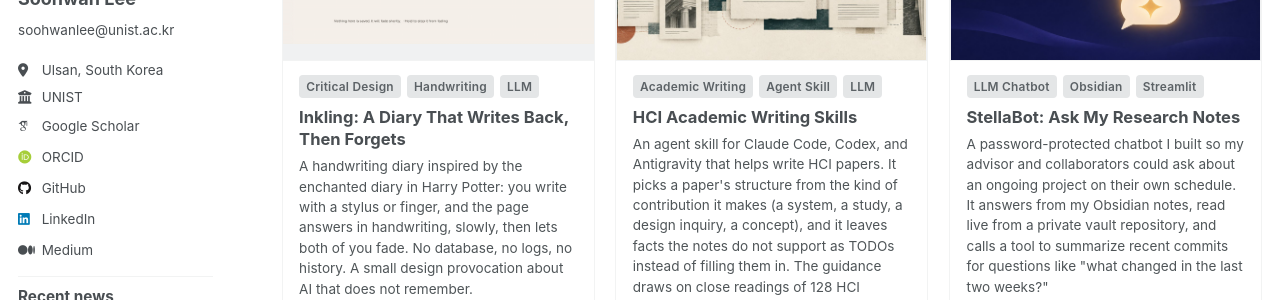
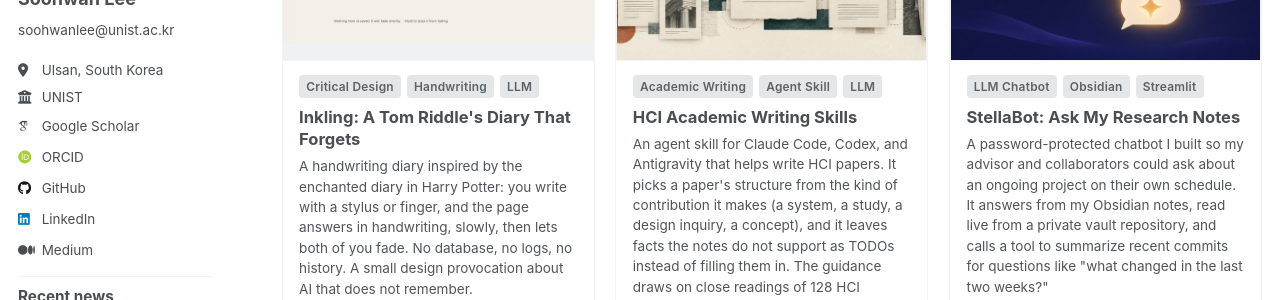
Before and after one commit to Soohwan-Lee/soohwan-lee.github.io, a Jekyll site: the page built from _pages/fun.md, in a window 1280 px wide and 900 px high. Shown: the part 330-630 px from the top of the window. Built offline with Jekyll 4.4.1, drawn with Linux system fonts in a browser that asks for light colours; some web fonts are replaced.

Commit message:
Retitle Inkling card with its Tom Riddle's diary subtitle
Co-Authored-By: Claude Opus 5.5 <noreply@anthropic.com>

```diff
--- a/_data/fun.yml
+++ b/_data/fun.yml
@@ -9,7 +9,7 @@
 
 toys:
 
-  - title: "Inkling: A Diary That Writes Back, Then Forgets"
+  - title: "Inkling: A Tom Riddle's Diary That Forgets"
     image: /files/inkling-writing.gif
     image_alt: "Riddle writes a reply by hand, one character at a time, and draws a small knot mid-sentence."
     link: https://riddle-diary-web.vercel.app
```
